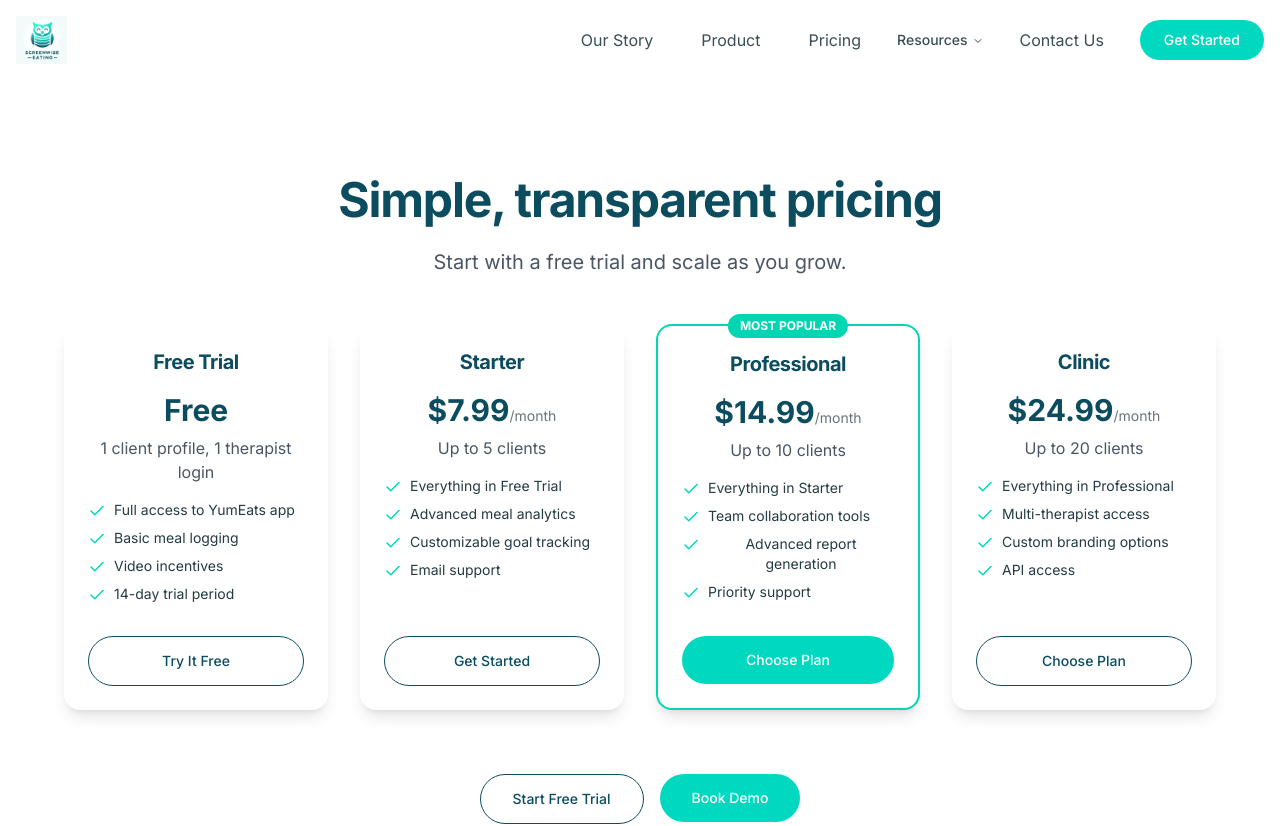
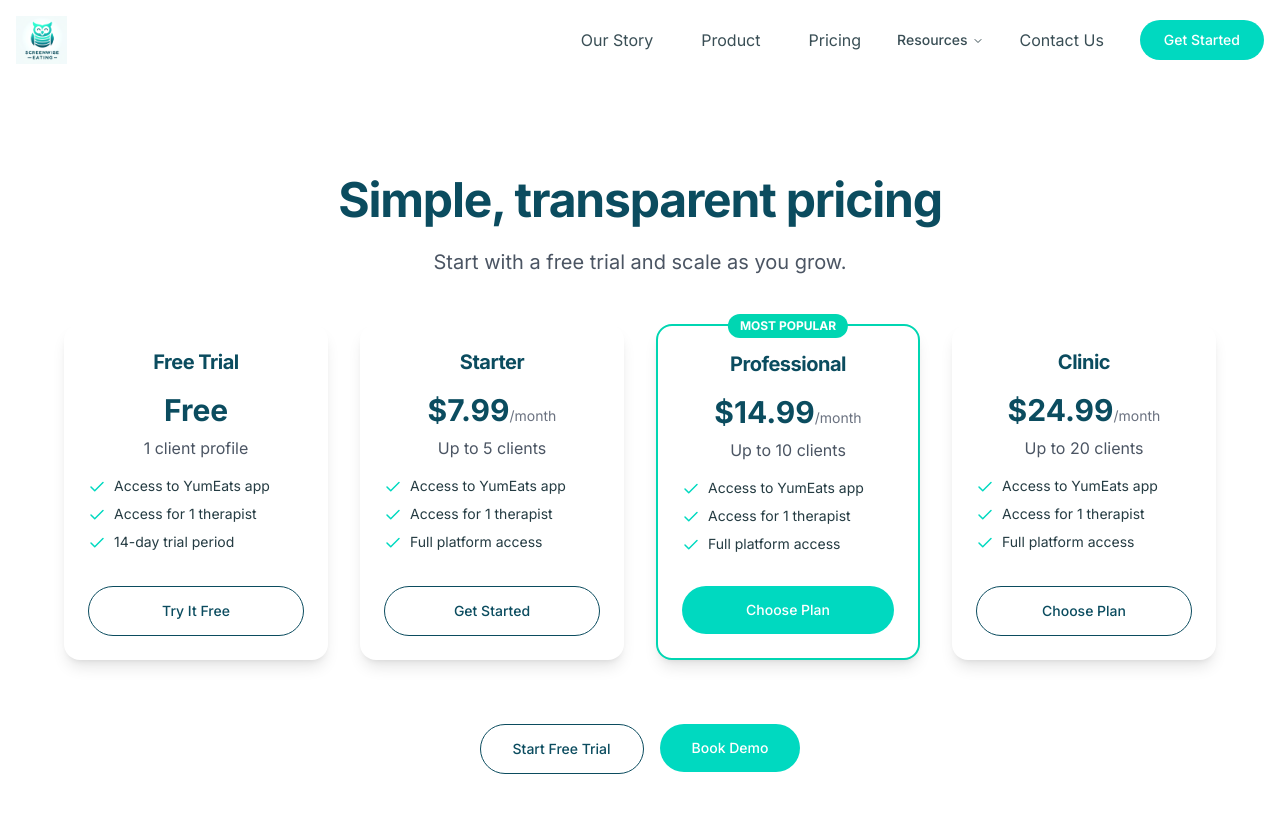
Before and after one commit to canaankimball/screenwise-website-builder, a React (Vite) app: page /pricing in a window 1280 px wide. Shown: the top 826 px of the page. Built offline with nearby package versions, Linux system fonts and the light colour scheme.

Commit message:
Refactor: Simplify pricing tier descriptions
Removed extra features from pricing tiers, focusing solely on client count.

```diff
--- a/src/pages/Pricing.tsx
+++ b/src/pages/Pricing.tsx
@@ -1,7 +1,9 @@
+
 import React from 'react';
 import Layout from '@/components/Layout';
 import { Button } from '@/components/ui/button';
 import { Check } from 'lucide-react';
+
 const PricingTier = ({
   title,
   price,
@@ -36,6 +38,7 @@ const PricingTier = ({
       {ctaText}
     </Button>
   </div>;
+
 const Pricing = () => {
   return <Layout>
       <section className="pt-20 pb-12 md:py-24">
@@ -44,10 +47,35 @@ const Pricing = () => {
           <p className="text-xl text-gray-600 mb-12 max-w-2xl mx-auto">Start with a free trial and scale as you grow.</p>
 
           <div className="grid grid-cols-1 md:grid-cols-2 lg:grid-cols-4 gap-8 max-w-6xl mx-auto">
-            <PricingTier title="Free Trial" price="Free" clients="1 client profile, 1 therapist login" features={["Full access to YumEats app", "Basic meal logging", "Video incentives", "14-day trial period"]} ctaText="Try It Free" />
-            <PricingTier title="Starter" price="$7.99" clients="Up to 5 clients" features={["Everything in Free Trial", "Advanced meal analytics", "Customizable goal tracking", "Email support"]} ctaText="Get Started" />
-            <PricingTier title="Professional" price="$14.99" clients="Up to 10 clients" features={["Everything in Starter", "Team collaboration tools", "Advanced report generation", "Priority support"]} ctaText="Choose Plan" isFeatured={true} />
-            <PricingTier title="Clinic" price="$24.99" clients="Up to 20 clients" features={["Everything in Professional", "Multi-therapist access", "Custom branding options", "API access"]} ctaText="Choose Plan" />
+            <PricingTier
+              title="Free Trial"
+              price="Free"
+              clients="1 client profile"
+              features={["Access to YumEats app", "Access for 1 therapist", "14-day trial period"]}
+              ctaText="Try It Free"
+            />
+            <PricingTier
+              title="Starter"
+              price="$7.99"
+              clients="Up to 5 clients"
+              features={["Access to YumEats app", "Access for 1 therapist", "Full platform access"]}
+              ctaText="Get Started"
+            />
+            <PricingTier
+              title="Professional"
+              price="$14.99"
+              clients="Up to 10 clients"
+              features={["Access to YumEats app", "Access for 1 therapist", "Full platform access"]}
+              ctaText="Choose Plan"
+              isFeatured={true}
+            />
+            <PricingTier
+              title="Clinic"
+              price="$24.99"
+              clients="Up to 20 clients"
+              features={["Access to YumEats app", "Access for 1 therapist", "Full platform access"]}
+              ctaText="Choose Plan"
+            />
           </div>
 
           <div className="mt-16 flex flex-col sm:flex-row justify-center gap-4">
@@ -98,4 +126,5 @@ const Pricing = () => {
       </section>
     </Layout>;
 };
+
 export default Pricing;
```
